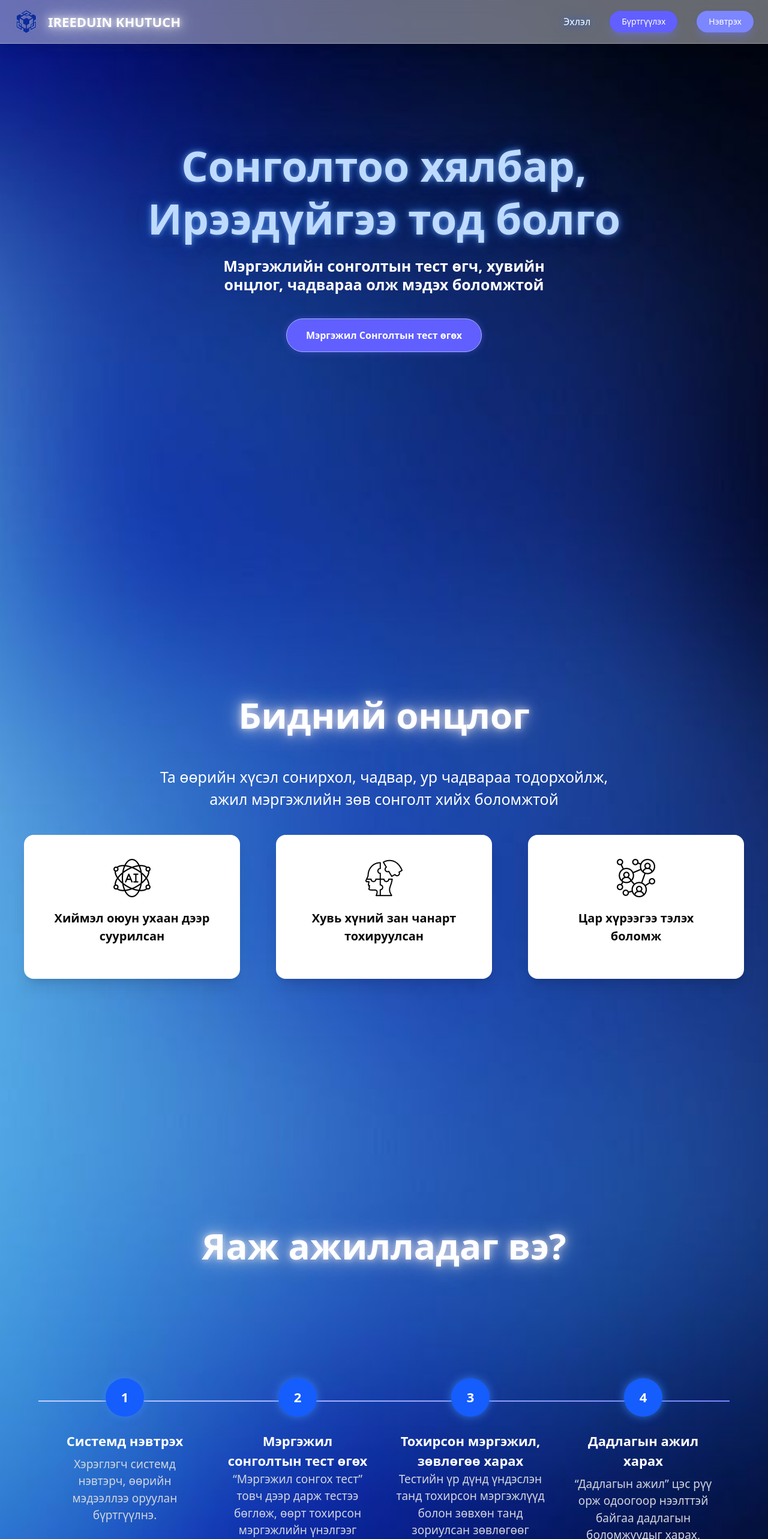
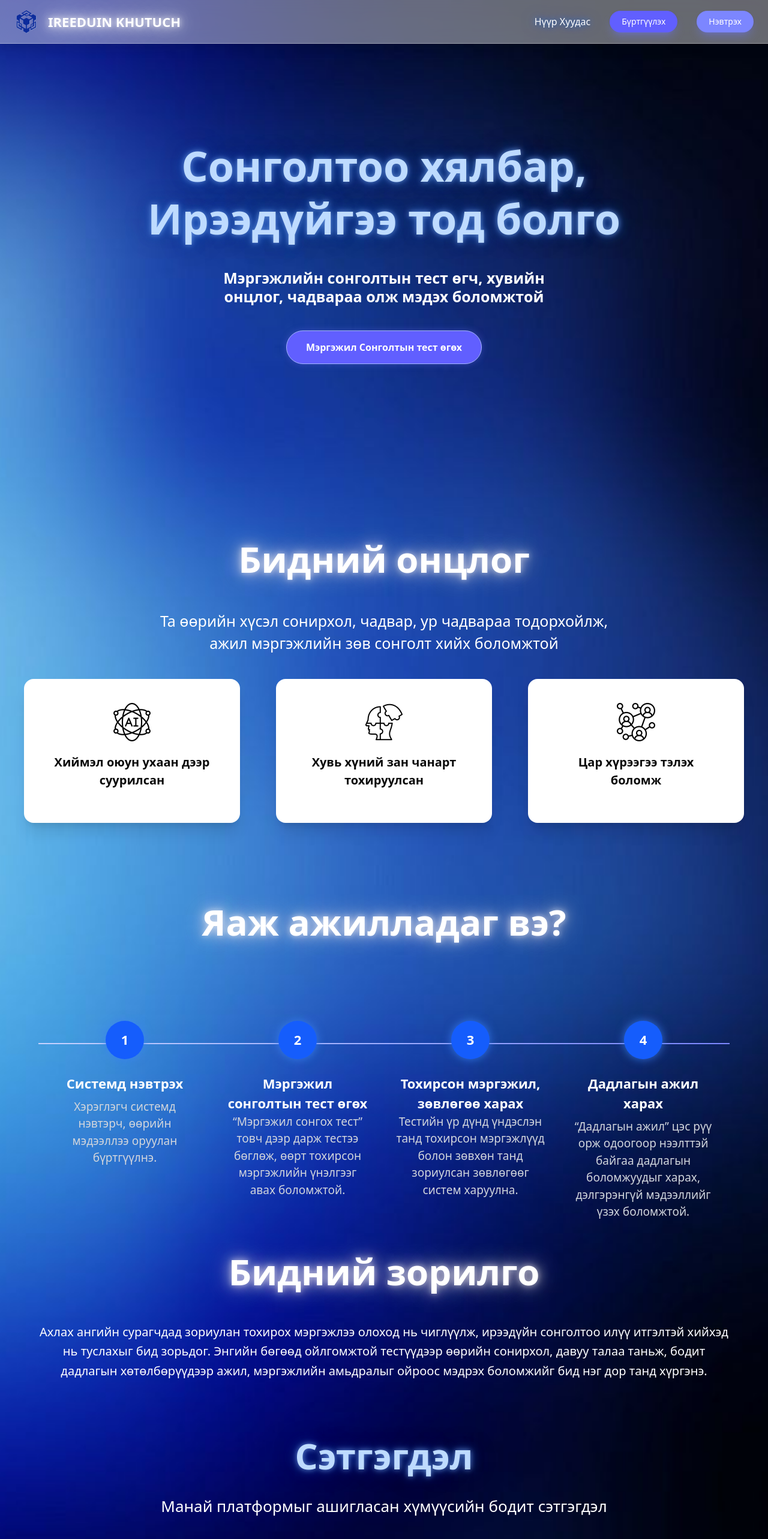
Before and after one commit to Sarangerel624/Career-explorer, a Next.js app: page / in a window 1280 px wide. Shown: the top 2566 px of the page at 60% size. Built offline with nearby package versions, Linux system fonts and the light colour scheme; no server answers; the database is empty.

Commit message:
changed home page design

```diff
--- a/app/_components/Header.tsx
+++ b/app/_components/Header.tsx
@@ -35,7 +35,7 @@ export default function Headers() {
             className="text-glow-blue text-glow-hover text-white transition-all duration-300 cursor-pointer"
             onClick={() => push("/")}
           >
-            Эхлэл
+            Нүүр хуудас
           </div>
           <div
             className="text-glow-blue text-glow-hover text-white transition-all duration-300 cursor-pointer"
@@ -59,7 +59,7 @@ export default function Headers() {
             className="hover:text-indigo-300 transition text-glow-blue text-glow-hover text-white duration-300 cursor-pointer"
             onClick={() => push("/profile")}
           >
-            Нүүр хуудас
+            profile
           </div>
 
           <div
--- a/app/_components/HomeHeader.tsx
+++ b/app/_components/HomeHeader.tsx
@@ -26,7 +26,7 @@ export default function HomeHeader() {
             className="text-glow-blue text-glow-hover text-white transition-all duration-300 cursor-pointer"
             onClick={() => push("/")}
           >
-            Эхлэл
+            Нүүр Хуудас
           </div>
 
           <Button
--- a/app/api/radarChart/[userId]/route.ts
+++ b/app/api/radarChart/[userId]/route.ts
@@ -1,7 +1,10 @@
 import { NextResponse } from "next/server";
 import { prisma } from "@/lib/db";
 
-export async function GET(req: Request, { params }: { params: Promise<{ userId: string; }> }) {
+export async function GET(
+  req: Request,
+  { params }: { params: Promise<{ userId: string }> }
+) {
   const { userId } = await params;
 
   try {
@@ -12,7 +15,7 @@ export async function GET(req: Request, { params }: { params: Promise<{ userId:
 
     const categories: Record<string, number[]> = {};
 
-    answers.forEach((a) => {
+    answers.forEach((a: any) => {
       const cat = a.question.category;
       if (!categories[cat]) categories[cat] = [];
       categories[cat].push(a.score);
--- a/app/page.tsx
+++ b/app/page.tsx
@@ -62,7 +62,7 @@ const Page = () => {
           <br />
           Ирээдүйгээ тод болго
         </div>
-        <div className="font-bold text-[25px] leading-tight break-normal md:break-all mt-5 text-white">
+        <div className="font-bold text-[25px] leading-tight break-normal md:break-all mt-10 text-white">
           Мэргэжлийн сонголтын тест өгч, хувийн <br /> онцлог, чадвараа олж
           мэдэх боломжтой
         </div>
@@ -77,15 +77,15 @@ const Page = () => {
           </button>
         </div>
       </section>
-      <section className="py-40 bg-center">
-        <div className="py-20 text-[60px] text-white font-bold text-shadow-card-foreground mt-10 bit-white-glow">
+      <section className=" bg-center">
+        <div className="text-[60px] text-white font-bold text-shadow-card-foreground bit-white-glow">
           Бидний онцлог
         </div>
-        <div className="text-[25px] text-white text-center -mt-10 mb-10 ">
+        <div className="text-[25px] text-white text-center mt-10">
           Та өөрийн хүсэл сонирхол, чадвар, ур чадвараа тодорхойлж,
           <br /> ажил мэргэжлийн зөв сонголт хийх боломжтой
         </div>
-        <div className="flex gap-15 justify-center">
+        <div className="flex gap-15 justify-center mt-10">
           {[
             {
               img: "/ai.svg",
@@ -111,11 +111,11 @@ const Page = () => {
         </div>
       </section>
       <section />
-      <section className="w-full bg-cover bg-top py-30 text-white">
+      <section className="w-full bg-cover bg-top text-white">
         <div className="py-20 text-[60px] text-white font-bold text-shadow-card-foreground mt-10 bit-white-glow">
           Яаж ажилладаг вэ?
         </div>
-        <div className="relative max-w-6xl mx-auto mt-24">
+        <div className="relative max-w-6xl mx-auto mt-10">
           <div className="absolute left-0 right-0 top-[37px] h-[2px] bg-gradient-to-r from-indigo-200 to-indigo-400 z-0"></div>
 
           <div className="grid grid-cols-4 text-center relative  z-10">
@@ -189,10 +189,10 @@ const Page = () => {
             </div>
           </div>
           <div className="mt-10">
-            <div className="text-[40px] font-bold text-left mt-10 bit-white-glow">
+            <div className="text-[60px] font-bold mt-10 bit-white-glow text-center">
               Бидний зорилго
             </div>
-            <div className="text-[20px] leading-relaxed">
+            <div className="text-[20px] leading-relaxed mt-10">
               Ахлах ангийн сурагчдад зориулан тохирох мэргэжлээ олоход нь
               чиглүүлж, ирээдүйн сонголтоо илүү итгэлтэй хийхэд нь туслахыг бид
               зорьдог. Энгийн бөгөөд ойлгомжтой тестүүдээр өөрийн сонирхол,
@@ -206,16 +206,16 @@ const Page = () => {
       <section className="w-full bg-cover bg-top pt-20">
         <section>
           <div className="text-[60px] font-bold text-center text-blue-200 text-glow-dark-blue">
-            Testimonials
+            Сэтгэгдэл
           </div>
           <div className="text-[26px] text-center text-white mt-5">
             Манай платформыг ашигласан хүмүүсийн бодит сэтгэгдэл
           </div>
 
-          <div className="mt-15">
-            <Carousel className="w-full px-4">
+          <div className="mt-15 -mb-40">
+            <Carousel className="w-full px-7">
               <div className="relative">
-                <CarouselContent className="-ml-1 mb-10">
+                <CarouselContent className="-ml-1">
                   {userComments?.map((item, index) => {
                     const initials = item.username
                       ? item.username
@@ -237,12 +237,12 @@ const Page = () => {
                       >
                         <div className="p-2">
                           <div
-                            className="relative border border-gray-200 rounded-xl items-center gap-2 px-7 py-3 font-semibold text-white h-[300px] w-[450px]
-              cursor-pointer bg-gradient-to-r shadow-[0_0_15px_rgba(99,102,241,0.45)]
+                            className="relative border border-gray-200 rounded-xl items-center gap-2 px-7 font-semibold text-black h-[300px] w-[450px]
+              cursor-pointer bg-white
               transition-all duration-300 hover:shadow-[0_0_25px_rgba(99,102,241,0.9)]
-              hover:brightness-110 hover:-translate-y-[2px] mt-5"
+              hover:brightness-110 hover:-translate-y-[2px] mt-5 pt-10"
                           >
-                            <div className="flex items-center gap-4">
+                            <div className="flex items-center gap-2">
                               <div
                                 className="h-14 w-14 flex items-center justify-center rounded-2xl text-white font-bold text-xl"
                                 style={{ backgroundColor: randomColor }}
@@ -250,17 +250,17 @@ const Page = () => {
                                 {initials}
                               </div>
                               <div>
-                                <div className="font-bold text-[20px] text-white">
+                                <div className="font-bold text-[20px] text-gray-700">
                                   {item.username}
                                 </div>
                               </div>
                             </div>
 
-                            <p className="mt-4 text-white text-[17px] leading-relaxed">
+                            <p className="mt-4 text-gray-700 text-[17px] leading-relaxed">
                               {item.text}
                             </p>
 
-                            <div className="mt-3 text-[16px] text-white">
+                            <div className="mt-3 text-[16px] text-gray-900">
                               {new Date(item.createdAt).toLocaleDateString(
                                 "mn-MN"
                               )}
@@ -278,42 +278,6 @@ const Page = () => {
             </Carousel>
           </div>
         </section>
-
-        <div className="flex gap-30 pt-14 justify-center -mb-40">
-          <div className="pl-8">
-            <div className="flex gap-2.5 -mt-3">
-              <div className="h-10 w-10 bg-gradient-to-br from-blue-500 to-indigo-600 shadow-[0_0_12px_rgba(59,130,246,0.8)] rounded-2xl text-white text-center pt-1 font-bold text-[20px] mt-3.5">
-                CN
-              </div>
-              <div className="text-[35px] mt-1.5 font-bold text-white">
-                Ирээдүйн хөтөч
-              </div>
-            </div>
-
-            <div className="text-white text-[20px]">
-              Карьерын зөв сонголт хийхэд туслах <br /> платформ
-            </div>
-          </div>
-          <div className="flex gap-30  justify-center text-[20px]">
-            <div>
-              <div className="font-bold text-white">Холбоосууд</div>
-              <div className="text-white">Эхлэл</div>
-              <div className="text-white">Онцлог</div>
-              <div className="text-white">Хэрхэн ажилладаг</div>
-            </div>
-            <div>
-              <div className="font-bold text-white">Мэдээлэл</div>
-              <div className="text-white">Бидний тухай</div>
-              <div className="text-white">Холбоо барих</div>
-            </div>
-            <div>
-              <div className="font-bold text-white">Нийгмийн сүлжээ</div>
-              <div className="text-white">Facebook</div>
-              <div className="text-white">Instagram</div>
-              <div className="text-white">LinkedIn</div>
-            </div>
-          </div>
-        </div>
       </section>
     </div>
   );
```
